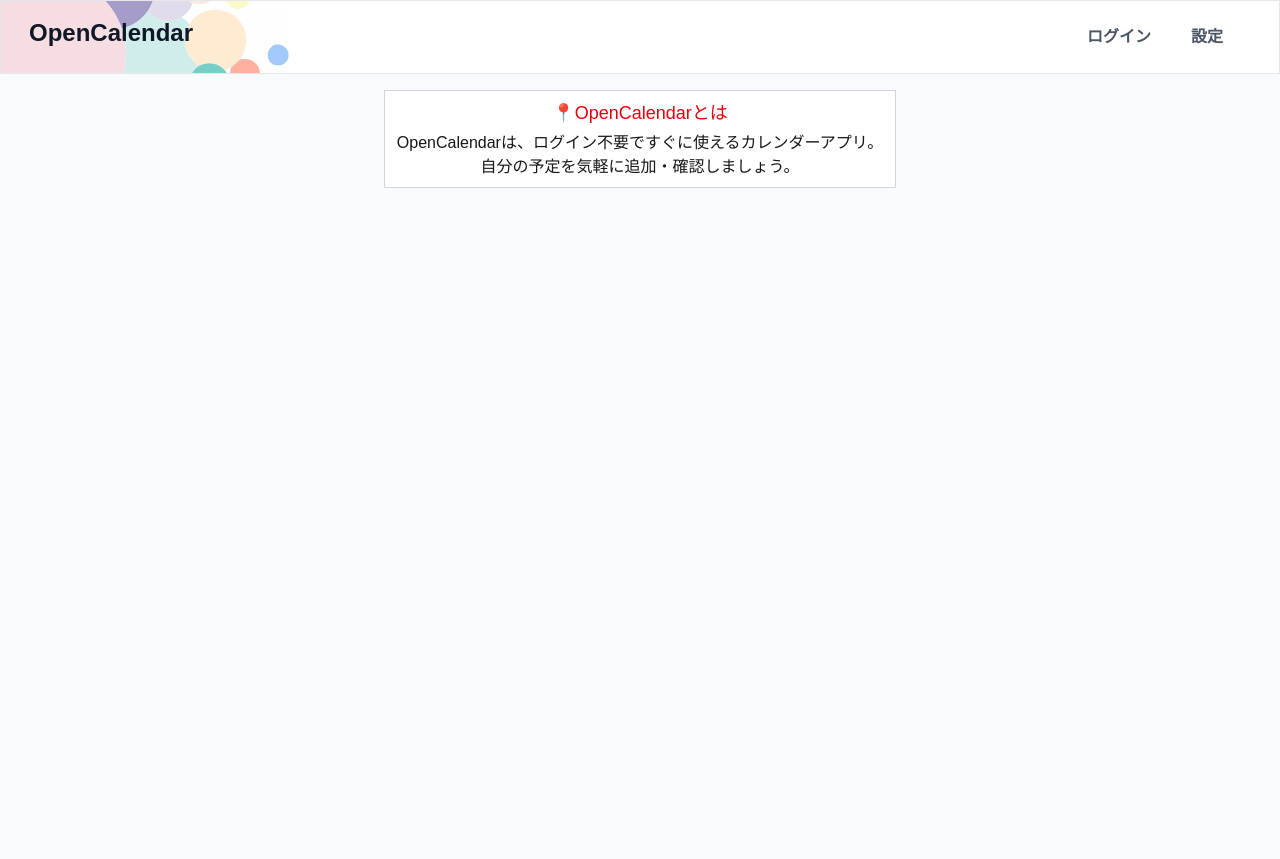
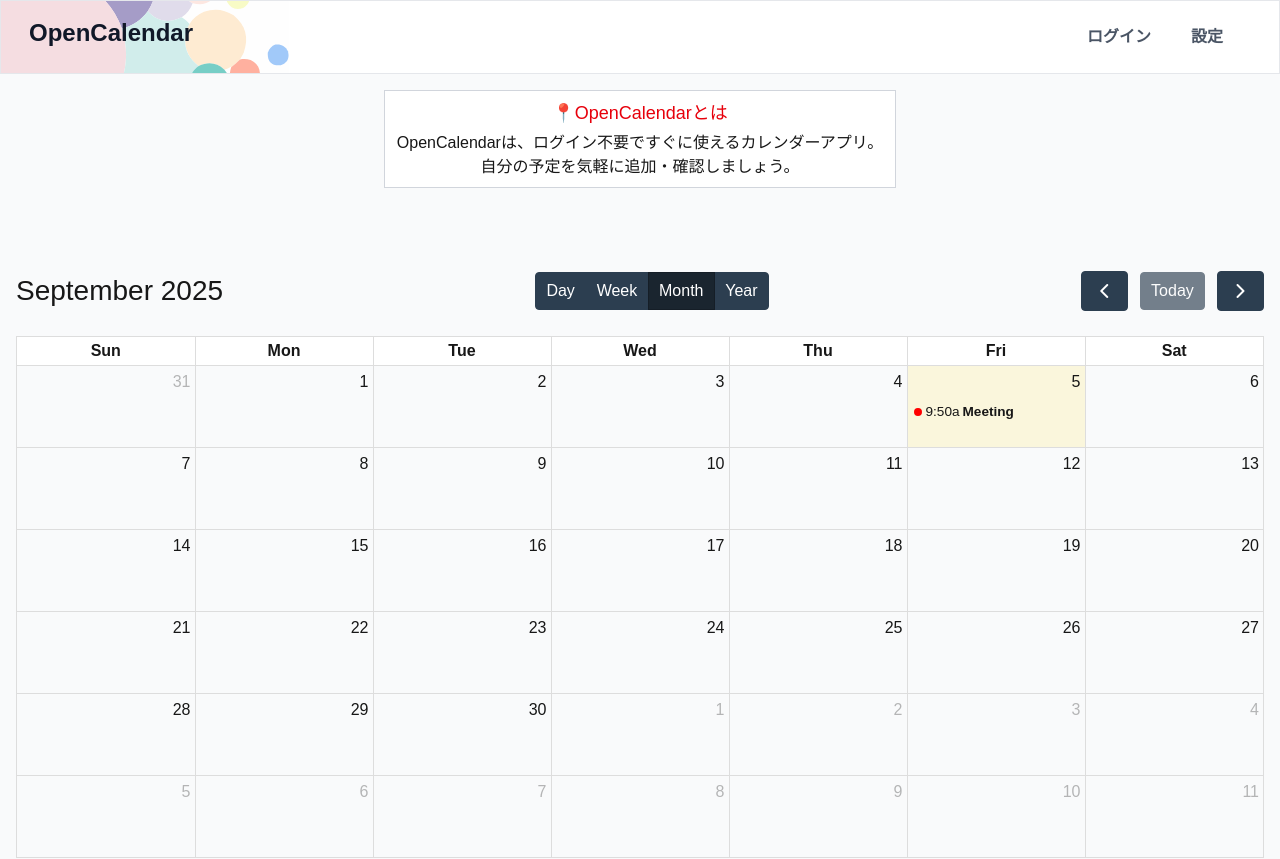
Before and after one commit to Ashtan666/open-calendar, a Next.js app: page / in a window 1280 px wide. Shown: the top 859 px of the page. Built offline with nearby package versions, Linux system fonts and the light colour scheme.

Commit message:
feat(calendar): add main calendar view and navigation buttons

```diff
--- /dev/null
+++ b/app/Calendar.tsx
@@ -0,0 +1,43 @@
+"use client";
+
+import FullCalendar from "@fullcalendar/react";
+import dayGridPlugin from "@fullcalendar/daygrid";
+
+const events = [{ title: "Meeting", start: new Date() }];
+export default function Calendar() {
+  return (
+    <div className="p-4">
+      <FullCalendar
+        headerToolbar={{
+          left: "title",
+          center: "dayGridDay,dayGridWeek,dayGridMonth,dayGridYear",
+          right: "prev today next",
+        }}
+        buttonText={{
+          day: "Day",
+          week: "Week",
+          month: "Month",
+          year: "Year",
+          today: "Today",
+        }}
+        plugins={[dayGridPlugin]}
+        initialView="dayGridMonth"
+        weekends={true}
+        events={events}
+        eventColor="red"
+        // eventContent={renderEventContent}
+        height="auto"
+      />
+    </div>
+  );
+}
+
+// a custom render function
+function renderEventContent(eventInfo) {
+  return (
+    <>
+      <b>{eventInfo.timeText}</b>
+      <i>{eventInfo.event.title} </i>
+    </>
+  );
+}
```
